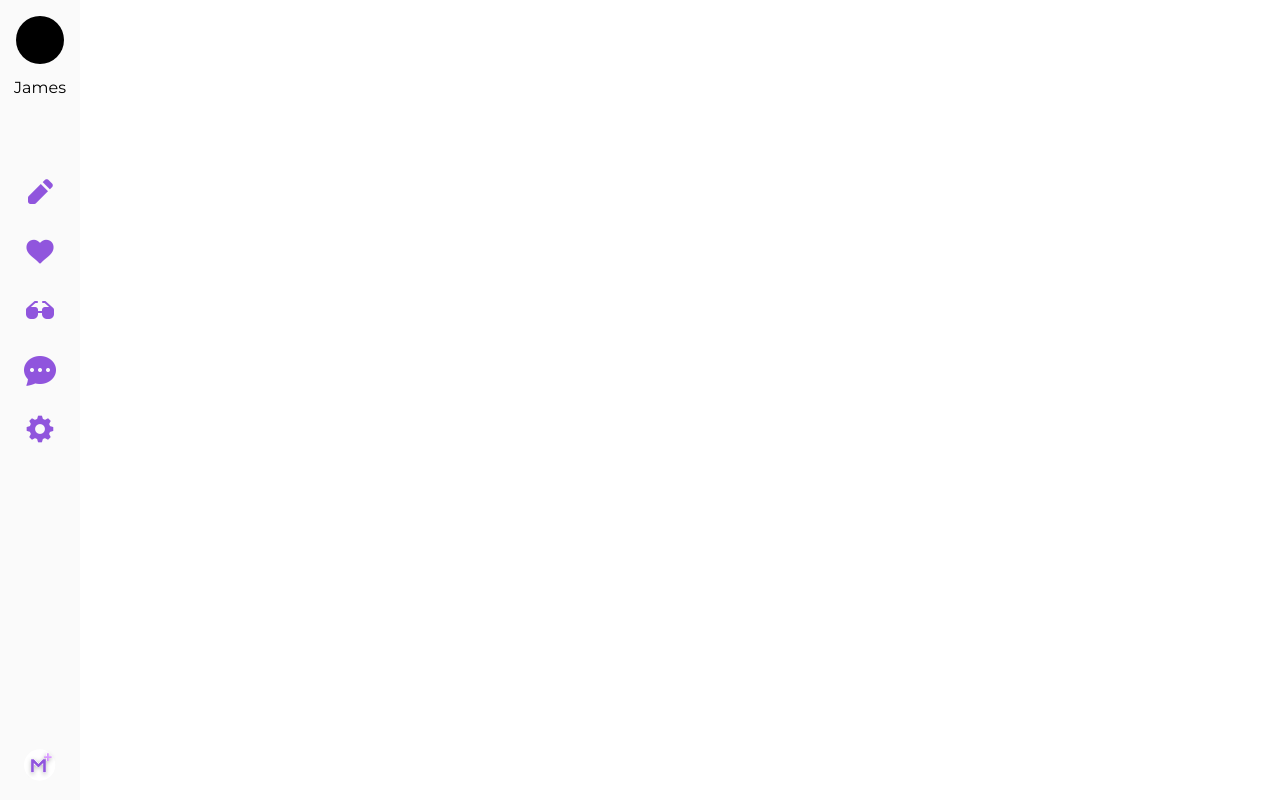
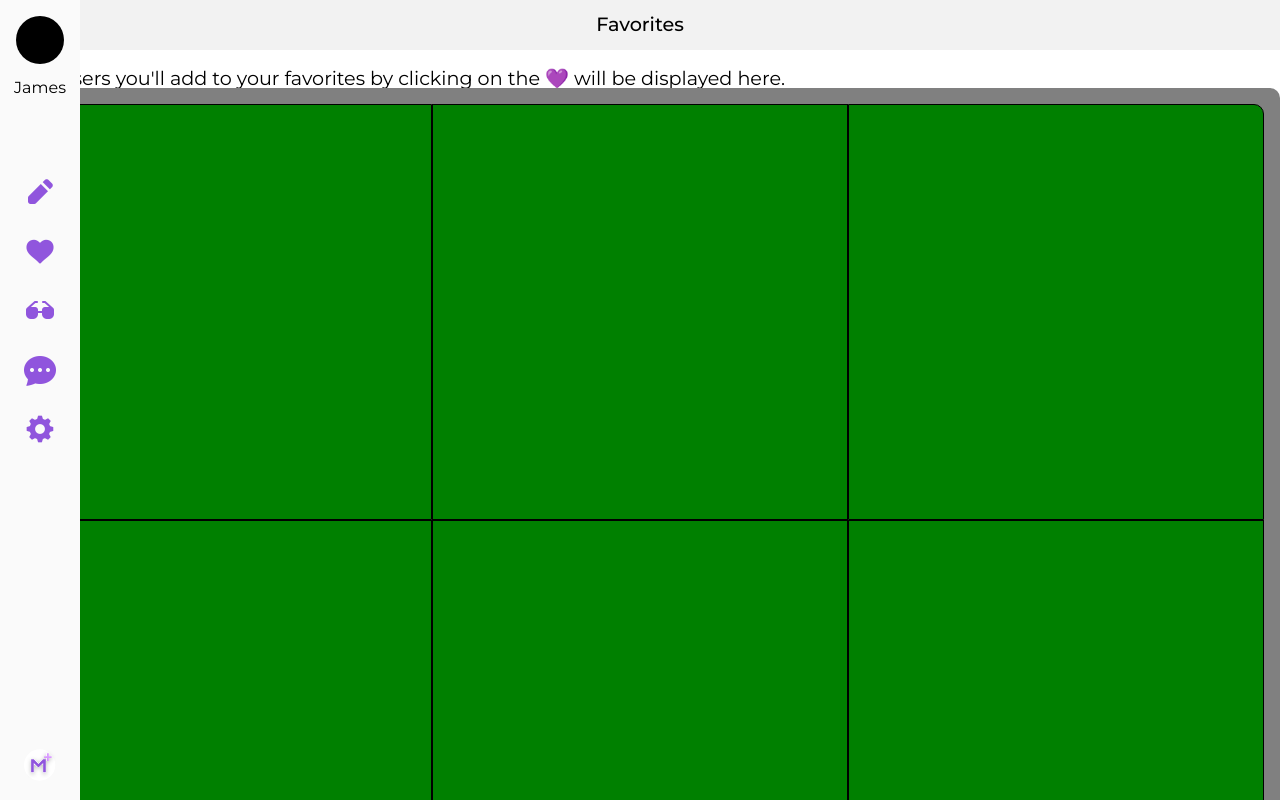
Before and after one commit to axel-lgt/meeet-react-js, a React (Create React App) app: page /favorites in a window 1280 px wide. Shown: the top 800 px of the page. Built offline with nearby package versions, Linux system fonts and the light colour scheme.

Commit message:
fixed grid without aspect ratio in Favorites component

```diff
--- a/src/App.js
+++ b/src/App.js
@@ -11,6 +11,7 @@ import EditProfile from './components/EditProfile/EditProfile';
 import Email from './components/Settings/Email/Email';
 import Password from './components/Settings/Password/Password';
 import BlockedUsers from './components/Settings/BlockedUsers/BlockedUsers';
+import Favorites from './components/Favorites/Favorites';
 
 
 const App = () => {
@@ -57,6 +58,7 @@ const App = () => {
           </Route>
         </>
         }
+        <Route path="/favorites" element={<Favorites />} />
         <Route path="*" element={<Error />} />
       </Routes>
     </>
--- /dev/null
+++ b/src/components/Favorites/Favorites.js
@@ -0,0 +1,43 @@
+
+import './Favorites.scss';
+
+const Favorites = () => {
+
+    return(
+        <div className="favorites-block">
+            <div className="favorites-container">
+                <div className="favorites-header-tab">
+                    <h2>Favorites</h2>
+                </div>
+                <div className="favorites-description">
+                    <p>The users you'll add to your favorites by clicking on the 💜 will be displayed here.</p>
+                </div>
+                <div className="favorites-grid">
+                    <div className="favorites-cell">
+                        {/* <div className="fav-photo"></div> */}
+                    </div>
+                    <div className="favorites-cell">
+                    </div>
+                    <div className="favorites-cell">
+                    </div>
+                    <div className="favorites-cell">
+                    </div>
+                    <div className="favorites-cell">
+                    </div>
+                    <div className="favorites-cell">
+                    </div>
+                    <div className="favorites-cell">
+                    </div>
+                    <div className="favorites-cell">
+                    </div>
+                    <div className="favorites-cell">
+                    </div>
+                    <div className="favorites-cell">
+                    </div>
+                </div>
+            </div>
+        </div>
+    )
+};
+
+export default Favorites;
--- /dev/null
+++ b/src/components/Favorites/Favorites.scss
@@ -0,0 +1,86 @@
+@use 'src/styles/reset';
+@use 'src/styles/vars';
+@import url('https://fonts.googleapis.com/css2?family=Montserrat:wght@400;500;600;700&display=swap');
+
+body {
+  // font-family: -apple-system, BlinkMacSystemFont, 'Segoe UI', 'Roboto', 'Oxygen',
+  //   'Ubuntu', 'Cantarell', 'Fira Sans', 'Droid Sans', 'Helvetica Neue',
+  //   sans-serif;
+  // -webkit-font-smoothing: antialiased;
+  // -moz-osx-font-smoothing: grayscale;
+  font-family: 'Montserrat', 'Arial';
+  font-weight: 400;
+  display: flex;
+  width: 100%;
+}
+
+.favorites-block {
+    padding-bottom: 6em;
+}
+
+.favorites-container {
+    display: flex;
+    flex-direction: column;
+    width: 100vw;
+    max-width: 100%;
+    height: 100%;
+
+    h2 {
+        font-size: 1.2em;
+        font-weight: 500;
+    }
+
+    p {
+        font-size: 1.2em;
+        padding: 1em 1em 0 1em;
+    }
+
+    .favorites-header-tab {
+        display: flex;
+        flex-direction: row;
+        width: 100%;
+        height: 50px;
+        background: vars.$headerTabColor;
+        justify-content: center;
+        align-items: center;
+    }
+
+    .favorites-grid {
+        background: grey;
+        width: 100%;
+        height: 100%;
+        border-radius: 10px;
+        display: grid;
+        grid-template-columns: repeat(auto-fill, minmax(30%, 1fr));
+        padding: 1em 1em 0 1em;
+        grid-auto-rows: 1fr;
+
+        .favorites-cell {
+            background: green;
+            border: 1px solid black;
+
+            &:first-child {
+                border-top-left-radius: 10px;
+            }
+
+            &:nth-child(3) {
+                border-top-right-radius: 10px;
+            }
+        }
+
+        &::before {
+            content: "";
+            width: 0;
+            padding-bottom: 100%;
+            display: block;
+            grid-row: 1 / 1;
+            grid-column: 1 / 1;
+        }
+
+        & > *:first-child {
+            grid-row: 1 / 1;
+            grid-column: 1 / 1;
+          }
+    }
+
+}
```
